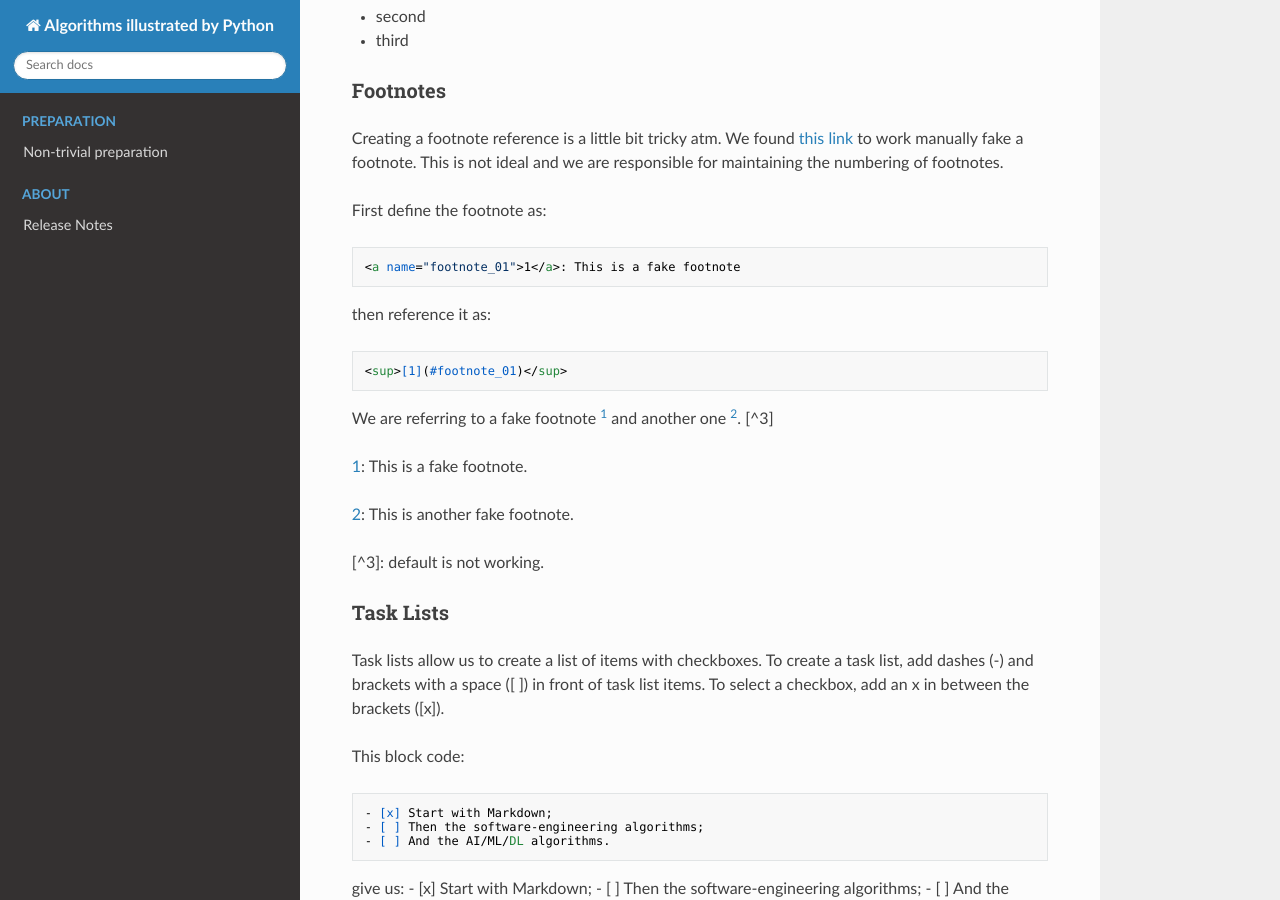
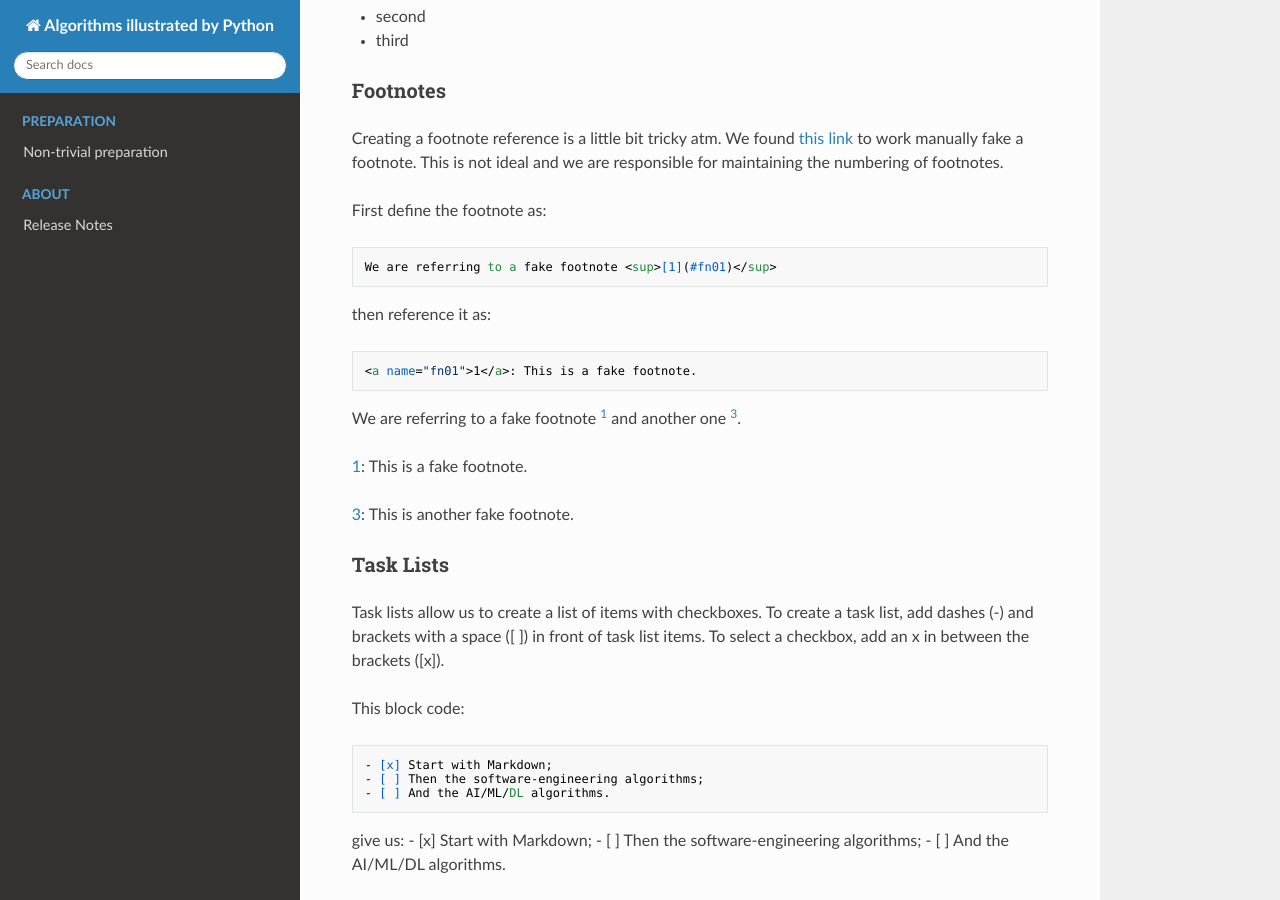
Before and after one commit to admiralrua/Algorithms-illustrated-by-Python, an MkDocs documentation site: the page built from docs/day_000.md, in a window 1280 px wide and 900 px high, scrolled down 1429 px. Built offline with MkDocs 1.6.1, drawn with Linux system fonts in a browser that asks for light colours; nearby versions of some CDN libraries; old or Windows-style settings are respelled for this version of MkDocs.

Commit message:
Update day_000.md

````diff
--- a/docs/day_000.md
+++ b/docs/day_000.md
@@ -55,19 +55,17 @@ Creating a footnote reference is a little bit tricky atm. We found [this link](h
 
 First define the footnote as:
 ```
-<a name="footnote_01">1</a>: This is a fake footnote
+We are referring to a fake footnote <sup>[1](#fn01)</sup>
 ```
 then reference it as:
 ```
-<sup>[1](#footnote_01)</sup>
+<a name="fn01">1</a>: This is a fake footnote.
 ```
-We are referring to a fake footnote <sup>[1](#fn01)</sup> and another one <sup>[2](#fn02)</sup>. [^3]
+We are referring to a fake footnote <sup>[1](#fn01)</sup> and another one <sup>[3](#fn02)</sup>.
 
 <a name="fn01">1</a>: This is a fake footnote.
 
-<a name="fn02">2</a>: This is another fake footnote.
-
-[^3]: default is not working.
+<a name="fn02">3</a>: This is another fake footnote.
 
 
 ### Task Lists
@@ -146,6 +144,6 @@ will result in:
 | :---        | :---:       | ---:    |
 | Header      | Title       | Ahihi   |
 | Paragraph   | _Text_      | Alo ola |
-| Specific    | **This is a very very very long cell.** |
+| Specific    | **This is a very very very long cell.** ||
 
 You can format the text within tables. For example, you can add links, code (words or phrases in tick marks (\`) only, not code blocks), and emphasis. You can’t add headings, blockquotes, lists, horizontal rules, images, or HTML tags.
````
